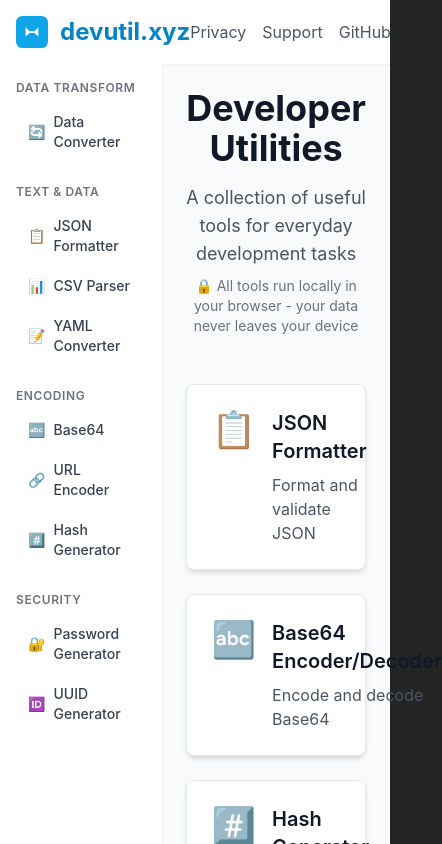
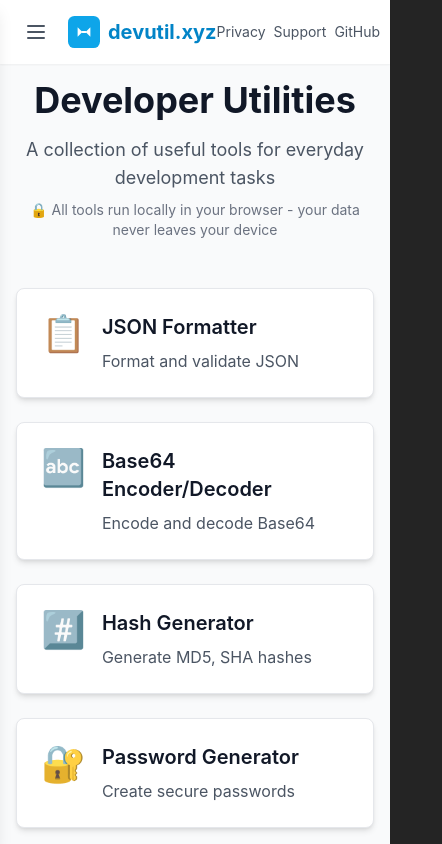
Before and after one commit to 0xdps/devutil, a React (Vite) app: page / in a window 390 px wide. Shown: the top 844 px of the page, 442 px wide, since content can reach past the window. Built offline with nearby package versions, Linux system fonts and the light colour scheme.

Commit message:
feat: enhance Header and Sidebar components with menu functionality and responsive design

```diff
--- a/src/components/Header.tsx
+++ b/src/components/Header.tsx
@@ -3,7 +3,11 @@
 import Logo from './Logo'
 import { PrivacyModal, SupportModal } from './Modal'
 
-export default function Header() {
+interface HeaderProps {
+    onMenuClick: () => void
+}
+
+export default function Header({ onMenuClick }: HeaderProps) {
     const [searchParams, setSearchParams] = useSearchParams()
     const [isPrivacyOpen, setIsPrivacyOpen] = useState(false)
     const [isSupportOpen, setIsSupportOpen] = useState(false)
@@ -47,25 +51,39 @@
 
     return (
         <>
-            <header className="bg-white dark:bg-gray-800 shadow-sm w-full">
+            <header className="bg-white dark:bg-gray-800 shadow-sm w-full sticky top-0 z-10">
                 <div className="px-4 sm:px-6 lg:px-8">
                     <div className="flex justify-between items-center h-16">
-                        <Link to="/" className="flex items-center gap-3">
-                            <Logo className="w-8 h-8" />
-                            <h1 className="text-2xl font-bold text-primary-600 dark:text-primary-400">
-                                devutil.xyz
-                            </h1>
-                        </Link>
-                        <nav className="flex items-center space-x-4">
+                        <div className="flex items-center gap-3">
+                            {/* Hamburger menu button */}
+                            <button
+                                onClick={onMenuClick}
+                                className="p-2 rounded-lg hover:bg-gray-100 dark:hover:bg-gray-700 transition-colors"
+                                aria-label="Toggle menu"
+                            >
+                                <svg className="w-6 h-6 text-gray-600 dark:text-gray-300" fill="none" stroke="currentColor" viewBox="0 0 24 24">
+                                    <path strokeLinecap="round" strokeLinejoin="round" strokeWidth={2} d="M4 6h16M4 12h16M4 18h16" />
+                                </svg>
+                            </button>
+
+                            <Link to="/" className="flex items-center gap-2">
+                                <Logo className="w-8 h-8" />
+                                <h1 className="text-xl sm:text-2xl font-bold text-primary-600 dark:text-primary-400">
+                                    devutil.xyz
+                                </h1>
+                            </Link>
+                        </div>
+
+                        <nav className="flex items-center space-x-2 sm:space-x-4">
                             <button
                                 onClick={handlePrivacyOpen}
-                                className="text-gray-600 dark:text-gray-300 hover:text-primary-600 dark:hover:text-primary-400 transition-colors"
+                                className="text-sm sm:text-base text-gray-600 dark:text-gray-300 hover:text-primary-600 dark:hover:text-primary-400 transition-colors"
                             >
                                 Privacy
                             </button>
                             <button
                                 onClick={handleSupportOpen}
-                                className="text-gray-600 dark:text-gray-300 hover:text-primary-600 dark:hover:text-primary-400 transition-colors"
+                                className="text-sm sm:text-base text-gray-600 dark:text-gray-300 hover:text-primary-600 dark:hover:text-primary-400 transition-colors"
                             >
                                 Support
                             </button>
@@ -73,7 +91,7 @@
                                 href="https://github.com/devendrapratap02/devutil"
                                 target="_blank"
                                 rel="noopener noreferrer"
-                                className="text-gray-600 dark:text-gray-300 hover:text-primary-600 dark:hover:text-primary-400 transition-colors"
+                                className="text-sm sm:text-base text-gray-600 dark:text-gray-300 hover:text-primary-600 dark:hover:text-primary-400 transition-colors"
                             >
                                 GitHub
                             </a>
--- a/src/components/Layout.tsx
+++ b/src/components/Layout.tsx
@@ -1,4 +1,4 @@
-import { ReactNode } from 'react'
+import { ReactNode, useState, useEffect } from 'react'
 import Header from './Header'
 import Sidebar from './Sidebar'
 import Footer from './Footer'
@@ -8,12 +8,28 @@
 }
 
 export default function Layout({ children }: LayoutProps) {
+    const [isSidebarOpen, setIsSidebarOpen] = useState(false)
+
+    // Open sidebar by default on desktop
+    useEffect(() => {
+        const checkScreenSize = () => {
+            if (window.innerWidth >= 768) {
+                setIsSidebarOpen(true)
+            }
+        }
+
+        checkScreenSize()
+        window.addEventListener('resize', checkScreenSize)
+
+        return () => window.removeEventListener('resize', checkScreenSize)
+    }, [])
+
     return (
         <div className="min-h-screen bg-gray-50 dark:bg-gray-900 flex flex-col">
-            <Header />
+            <Header onMenuClick={() => setIsSidebarOpen(!isSidebarOpen)} />
             <div className="flex flex-1">
-                <Sidebar />
-                <main className="flex-1 p-6">
+                <Sidebar isOpen={isSidebarOpen} onClose={() => setIsSidebarOpen(false)} />
+                <main className="flex-1 p-4 md:p-6 overflow-auto">
                     {children}
                 </main>
             </div>
--- a/src/components/Sidebar.tsx
+++ b/src/components/Sidebar.tsx
@@ -32,12 +32,48 @@
     },
 ]
 
-export default function Sidebar() {
+interface SidebarProps {
+    isOpen: boolean
+    onClose: () => void
+}
+
+export default function Sidebar({ isOpen, onClose }: SidebarProps) {
     const location = useLocation()
 
     return (
-        <aside className="w-64 bg-white dark:bg-gray-800 shadow-sm min-h-[calc(100vh-4rem)] p-4">
-            <nav className="space-y-6">
+        <>
+            {/* Mobile overlay backdrop */}
+            {isOpen && (
+                <div
+                    className="fixed inset-0 bg-black/50 z-40 md:hidden"
+                    onClick={onClose}
+                />
+            )}
+
+            {/* Sidebar */}
+            <aside
+                className={`
+                    fixed md:relative top-0 left-0 z-50 md:z-0
+                    w-64 h-screen md:h-auto md:min-h-[calc(100vh-4rem)]
+                    bg-white dark:bg-gray-800 shadow-lg
+                    overflow-y-auto
+                    transition-transform duration-300 ease-in-out
+                    ${isOpen ? 'translate-x-0' : '-translate-x-full'}
+                `}
+            >
+                <div className="p-4">
+                    {/* Mobile close button */}
+                    <button
+                        onClick={onClose}
+                        className="md:hidden absolute top-4 right-4 p-2 rounded-lg hover:bg-gray-100 dark:hover:bg-gray-700 transition-colors"
+                        aria-label="Close menu"
+                    >
+                        <svg className="w-6 h-6 text-gray-500 dark:text-gray-400" fill="none" stroke="currentColor" viewBox="0 0 24 24">
+                            <path strokeLinecap="round" strokeLinejoin="round" strokeWidth={2} d="M6 18L18 6M6 6l12 12" />
+                        </svg>
+                    </button>
+
+                    <nav className="space-y-6 mt-12 md:mt-0">
                 {tools.map((category) => (
                     <div key={category.category}>
                         <h3 className="text-xs font-semibold text-gray-500 dark:text-gray-400 uppercase tracking-wider mb-2">
@@ -48,10 +84,11 @@
                                 <li key={tool.path}>
                                     <Link
                                         to={tool.path}
-                                        className={`flex items-center px-3 py-2 rounded-md text-sm font-medium transition-colors ${location.pathname === tool.path
+                                        className={`flex items-center px-3 py-2 rounded-md text-sm font-medium transition-colors ${
+                                            location.pathname === tool.path
                                                 ? 'bg-primary-100 text-primary-700 dark:bg-primary-900 dark:text-primary-200'
                                                 : 'text-gray-700 dark:text-gray-300 hover:bg-gray-100 dark:hover:bg-gray-700'
-                                            }`}
+                                        }`}
                                     >
                                         <span className="mr-2">{tool.icon}</span>
                                         {tool.name}
@@ -61,7 +98,9 @@
                         </ul>
                     </div>
                 ))}
-            </nav>
-        </aside>
+                    </nav>
+                </div>
+            </aside>
+        </>
     )
 }
```
